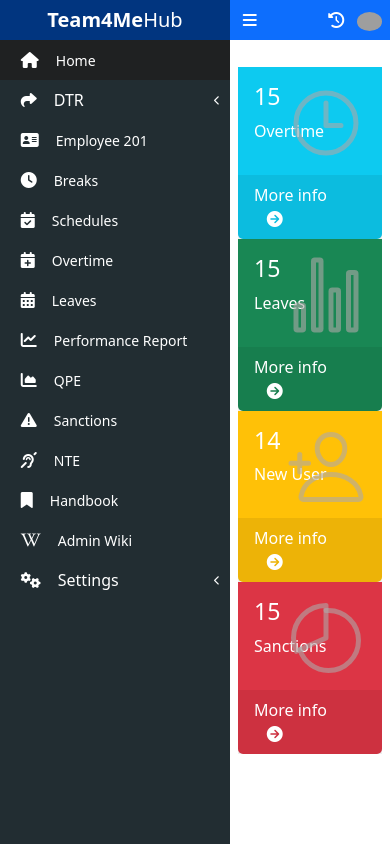
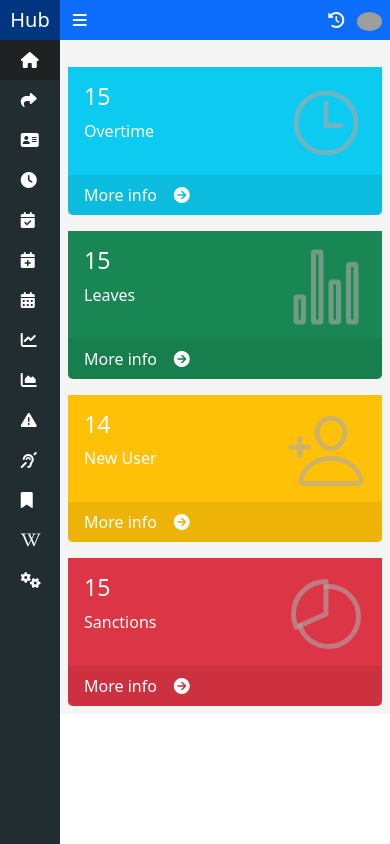
Before and after one commit to jelatz/Team4MeHub, a CodeIgniter app: page /Team4MeHub/dashboard in a window 390 px wide. Run offline with CodeIgniter, Linux system fonts and the light colour scheme; the visitor is signed in with stand-in values (Sample User, id 1); grey boxes are pictures that could not be loaded.

Commit message:
company details mobile responsiveness

```diff
--- a/application/views/components/Profile/personalInfo.php
+++ b/application/views/components/Profile/personalInfo.php
@@ -1,3 +1,5 @@
   <div class="tab-pane fade" id="pill-personal" role="tabpanel" aria-labelledby="tab-personal">
-    Lorem ipsum dolor sit amet consectetur adipisicing elit. Aliquid tempore tempora molestiae pariatur, voluptate fuga corrupti est reiciendis maxime totam dolores, voluptates, dolorem eaque sequi.
+    <div class="container-fluid">
+
+    </div>
   </div>
--- a/application/views/general/dashboard.php
+++ b/application/views/general/dashboard.php
@@ -7,8 +7,8 @@
                 <small>Dashboard</small>
             </div>
         </div>
-        <div class="row justify-content-evenly p-2">
-            <div class="col-md-3">
+        <div class="row justify-content-evenly p-2 gap-3 gap-lg-0">
+            <div class="col-12 col-md-5 col-lg-3">
                 <div class="card border-0">
                     <div class="card-body border-0 bg-info p-3 position-relative">
                         <h3 class="text-white">15</h3>
@@ -23,7 +23,7 @@
                     </div>
                 </div>
             </div>
-            <div class="col-md-3">
+            <div class="col-12 col-md-5 col-lg-3">
                 <div class="card border-0">
                     <div class="card-body border-0 bg-success p-3 position-relative">
                         <h3 class="text-white">15</h3>
@@ -38,7 +38,7 @@
                     </div>
                 </div>
             </div>
-            <div class="col-md-3">
+            <div class="col-12 col-md-5 col-lg-3">
                 <div class="card border-0">
                     <div class="card-body border-0 bg-warning p-3 position-relative">
                         <h3 class="text-white">14</h3>
@@ -53,7 +53,7 @@
                     </div>
                 </div>
             </div>
-            <div class="col-md-3">
+            <div class="col-12 col-md-5 col-lg-3">
                 <div class="card border-0">
                     <div class="card-body border-0 bg-danger p-3 position-relative">
                         <h3 class="text-white">15</h3>
--- a/application/views/general/mainNav.php
+++ b/application/views/general/mainNav.php
@@ -28,7 +28,7 @@
                     <ul class="dropdown-menu p-0 m-0" aria-labelledby="userDropdown" id="userDropdownMenu">
                         <li class="dropdown-item p-0">
                             <div class="bg-primary p-3">
-                                <img src="<?php echo base_url(); ?>/assets/images/img1.jpg" alt="User Image" class="img-fluid rounded-circle mx-auto d-block" width="80">
+                                <img src="<?php echo base_url(); ?>/assets/images/img1.jpg" alt="User Image" class="img-fluid rounded-circle mx-auto d-block" width="120" height="150">
                                 <p class="mt-2 text-white text-center">
                                     <?php echo $name; ?>
                                     <small class="d-block"><?php echo $role_text; ?></small>
--- a/application/views/general/sideNav.php
+++ b/application/views/general/sideNav.php
@@ -4,7 +4,7 @@
 <aside class="sidebar-nav min-vh-100 position-fixed">
     <div class="nav w-100">
         <ul class="navbar-nav w-100">
-            <li class="nav-item p-2">
+            <li class="nav-item p-2 nav-title">
                 <small class="text-uppercase text-secondary">main navigation</small>
             </li>
             <li class="nav-item">
--- a/assets/css/styles.css
+++ b/assets/css/styles.css
@@ -1,10 +1,10 @@
-*{box-sizing: border-box;}
+*{box-sizing: border-box; }
 
 .logo{background-color: #01357f; width: 230px; transition: width 0.2s ease;}
 .logo > a:hover{background-color: #084ba8 !important;}
 
 /* SIDEBAR */
-.sidebar-nav{width: 230px; background-color: #222d32; transition: width 0.2s ease;}
+.sidebar-nav{width: 230px; background-color: #222d32; transition: width 0.2s ease; margin-top:2.5rem; }
 
 .sidebar-nav a{color: #fff}
 .sidebar-nav .active{color: #fff; background-color: #1f2122 !important;}
@@ -27,7 +27,7 @@ a > i{margin: 0rem .8rem;}
     transform: rotate(-90deg);
 }
 
-.section{overflow: hidden; margin-left: 230px; transition: margin-left 0.2s ease;}
+.section{overflow: hidden; margin-left: 230px; transition: margin-left 0.2s ease; background-color: #F5F5F5 ;}
 .sidebar-toggle::before{content: "\f0c9"}
 
 /* TOP NAVIGATION */
--- a/assets/js/custom.js
+++ b/assets/js/custom.js
@@ -24,7 +24,7 @@ $(document).ready(function () {
 		if ($(".sidebar-nav").css("width") == "60px") {
 			$(".sidebar-nav").css("width", "230px");
 			$(".navbar-nav li span").css("display", "initial");
-			$(".navbar-nav li:first-child").css("display", "initial");
+			$(".nav-title").css("display", "block");
 			$(".logo").css({ width: "230px" });
 			$(".logo strong").css({ display: "initial" });
 			$(".section").css("margin-left", "230px");
@@ -32,11 +32,36 @@ $(document).ready(function () {
 			$(".sidebar-nav").css("width", "60px");
 			$(".section").css("margin-left", "60px");
 			$(".navbar-nav li span").css("display", "none");
-			$(".navbar-nav>li:first-child").css("display", "none");
+			$(".nav-title").css("display", "none");
 			$(".logo").css({ width: "60px" });
 			$(".logo strong").css({ display: "none" });
 		}
 		// Correctly target <span> elements within .navbar list items
 		// $(".navbar-nav li span").toggleClass("hide");
 	});
+	function adjustSidebarWidth() {
+		if (window.innerWidth < 900) {
+			$(".sidebar-nav").css("width", "60px");
+			$(".section").css("margin-left", "60px");
+			$(".navbar-nav li span").css("display", "none");
+			$(".nav-title").css("display", "none");
+			$(".logo").css({ width: "60px" });
+			$(".logo strong").css({ display: "none" });
+		} else {
+			$(".sidebar-nav").css("width", "230px");
+			$(".sidebar-nav").css("width", "230px");
+			$(".navbar-nav li span").css("display", "initial");
+			$(".nav-title").css("display", "block");
+			$(".logo").css({ width: "230px" });
+			$(".logo strong").css({ display: "initial" });
+			$(".section").css("margin-left", "230px");
+		}
+	}
+
+	// Call the function initially
+	adjustSidebarWidth();
+
+	// Adjust the sidebar width when the window is resized
+	$(window).resize(adjustSidebarWidth);
+
 });
```
Also changed, not shown: application/views/components/Profile/companyProfile.php (+27 -27 lines), application/views/users/profile.php (+11 -11 lines).
